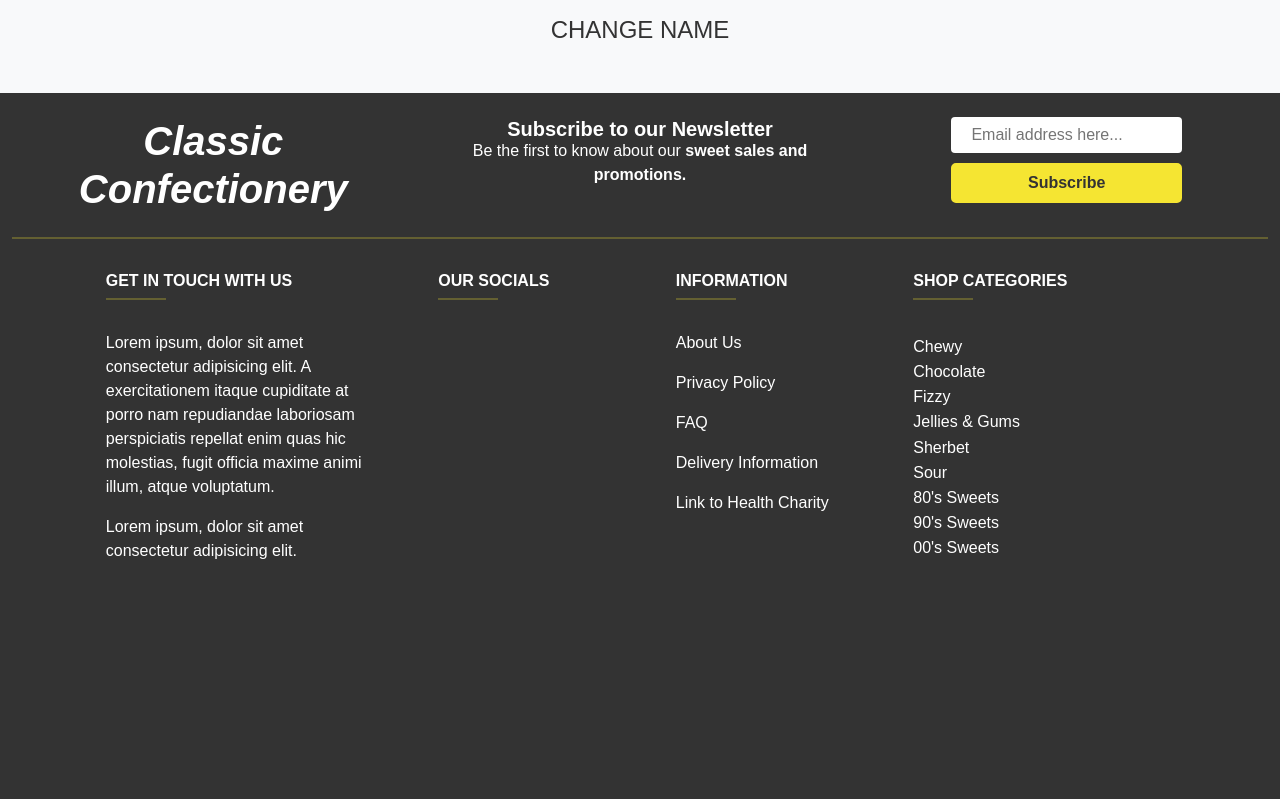
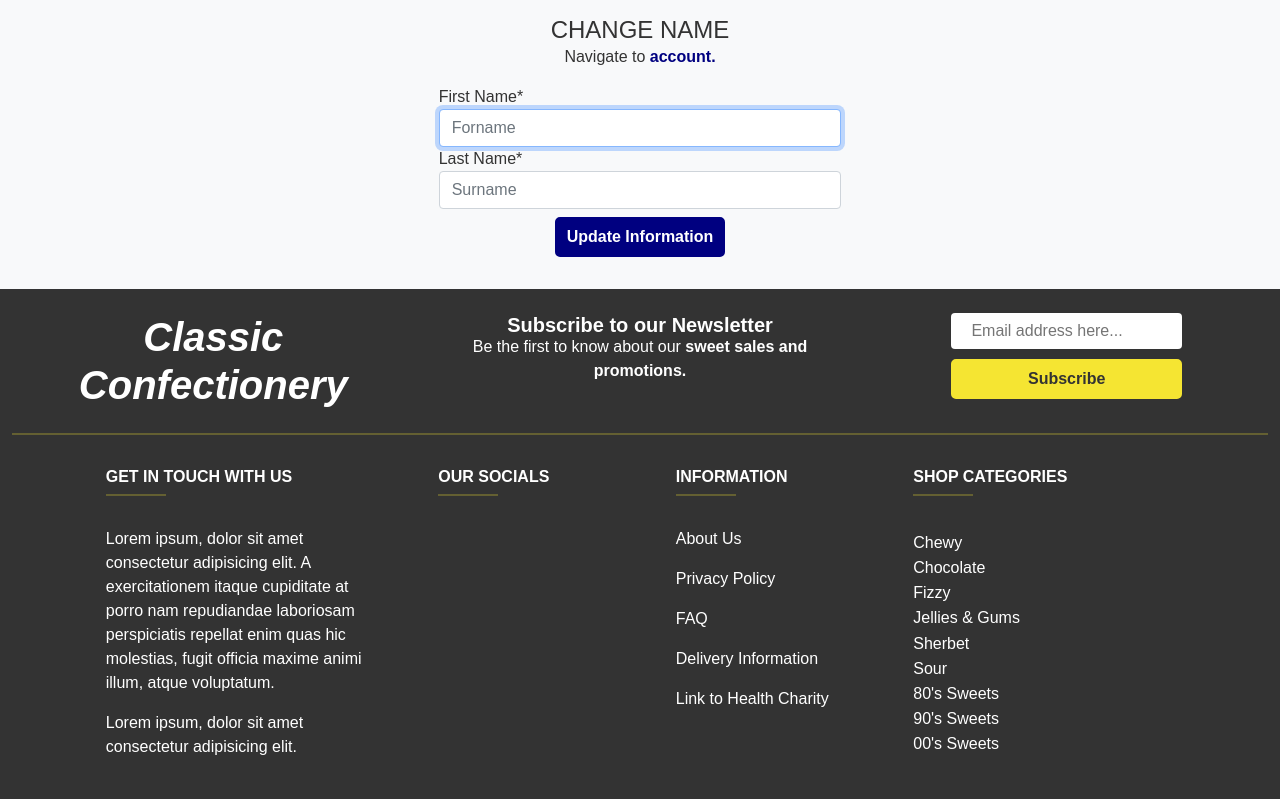
Before and after one commit to LewisCM14/sweet-shop, a Django app: page /profile/change_name in a window 1280 px wide. Shown: the part 209-1008 px from the top of the page. Before the commit the page ends 768 px from the top, so only its background shows below. Run offline with Django 3.2, Linux system fonts and the light colour scheme; the visitor is signed in with stand-in values (Sample User, id 1); some libraries are stand-ins or nearby versions; some web fonts are replaced.

Commit message:
create the NameChange form and render on templat

```diff
--- a/profiles/profile_form.py
+++ b/profiles/profile_form.py
@@ -1,7 +1,41 @@
-""" This module contains the user profile template form """
+""" This module contains the user profile forms """
 
 from django import forms
+from django.contrib.auth.models import User
+
 from .models import UserProfile
+
+
+class NameChange(forms.ModelForm):
+    """
+    The form for updating the users name, rendered on name_change.html.
+    """
+    first_name = forms.CharField(
+        label='First Name',
+        required=True,
+        widget=forms.TextInput(attrs={'placeholder': 'Forname'}),
+    )
+
+    last_name = forms.CharField(
+        label='Last Name',
+        required=True,
+        widget=forms.TextInput(attrs={'placeholder': 'Surname'}),
+    )
+
+    class Meta:
+        """
+        Sets the model and fields.
+        """
+        model = User
+        fields = ('first_name', 'last_name',)
+
+    def __init__(self, *args, **kwargs):
+        """
+        Set autofocus on first_name.
+        """
+        super().__init__(*args, **kwargs)
+
+        self.fields['first_name'].widget.attrs['autofocus'] = True
 
 
 class UserProfileForm(forms.ModelForm):
--- a/profiles/templates/profiles/name_change.html
+++ b/profiles/templates/profiles/name_change.html
@@ -19,11 +19,22 @@
 {% endblock %}
 
 {% block content %}
-    <div class="text-center mb-4">
-        <span class="h4 text-uppercase">Change Name</span>
-    </div>
-    <div class="container mb-4">
-        <div class="row">
+    <!-- The Name Change form -->
+    <div class="container-fluid mb-4">
+        <div class="text-center">
+            <span class="h4 text-uppercase">Change Name</span>
+            <p>Navigate to <a href="{% url 'profile' %}" class="navy-underline fw-900">account.</a></p>
+        </div>
+        <div class="row d-flex justify-content-center">
+            <div class="col-lg-4">
+                <form action="">
+                    {% csrf_token %}
+                    {{ form|crispy }}
+                    <div class="container-fluid d-flex justify-content-center">
+                        <button class="mt-2 mb-2 blue-charcoal-btn">Update Information</button>
+                    </div>
+                </form>
+            </div>
         </div>
     </div>
 {% endblock %}
--- a/profiles/templates/profiles/profile.html
+++ b/profiles/templates/profiles/profile.html
@@ -27,11 +27,6 @@
         <div class="row mt-2">
             <!-- renders the profile form -->
             <div class="col-12 col-lg-6">
-                <p class="fw-700">Personal Information</p>
-                <p class="small">Navigate here to <a href="{% url 'account_email' %}" class="fw-900 navy-underline">set
-                        your primary email</a> or here to <a href="{% url 'account_change_password' %}"
-                        class="fw-900 navy-underline">change your password</a>.</p>
-                <a href="{% url 'change_name' %}">Change Name</a>
                 <p class="fw-700">Delivery Information</p>
                 <form class="mt-3" action="{% url 'profile' %}" method="POST" id="profile-update-form">
                     {% csrf_token %}
--- a/profiles/views.py
+++ b/profiles/views.py
@@ -5,11 +5,8 @@ from django.contrib import messages
 from django.contrib.auth.decorators import login_required
 
 from checkout.models import Order
-
-# from checkout.models import Order
-
 from .models import UserProfile
-from .profile_form import UserProfileForm
+from .profile_form import UserProfileForm, NameChange
 
 
 # pylint: disable=redefined-outer-name
@@ -60,7 +57,14 @@ def profile(request):
 @login_required
 def change_name(request):
     """ a view to handle users changing their name """
-    return render(request, 'profiles/name_change.html')
+
+    form = NameChange()
+    template = 'profiles/name_change.html'
+    context = {
+        'form': form,
+    }
+
+    return render(request, template, context)
 
 
 def order_history(request, order_number):
--- a/templates/allauth/account/base.html
+++ b/templates/allauth/account/base.html
@@ -2,7 +2,7 @@
 
 {% block content %}
 
-    <div class="container-fluid mb-3">
+    <div class="container-fluid mb-4">
         <div class="row d-flex justify-content-center">
             <div class="col-lg-4">
                 <div class="allauth-form-inner-content">
--- a/templates/allauth/account/password_change.html
+++ b/templates/allauth/account/password_change.html
@@ -24,7 +24,7 @@
 
     <div class="text-center">
         <span class="h4 text-uppercase">{% trans "Change Password" %}</span>
-        <p>Reset your password <a href="{% url 'account_reset_password' %}" class="navy-underline fw-900">here</a>.</p>
+        <p>Reset your password <a href="{% url 'account_reset_password' %}" class="navy-underline fw-900">here.</a></p>
     </div>
 
     <form method="POST" action="{% url 'account_change_password' %}" class="password_change">
--- a/templates/base.html
+++ b/templates/base.html
@@ -81,6 +81,9 @@
                                 </li>
                                 <li>
                                     <a class="dropdown-item" href="#">My Reviews</a>
+                                </li>
+                                <li>
+                                    <a class="dropdown-item" href="{% url 'change_name' %}">Change Name</a>
                                 </li>
                                 <li>
                                     <a class="dropdown-item" href="{% url 'account_email' %}">Reset Email</a>
```
